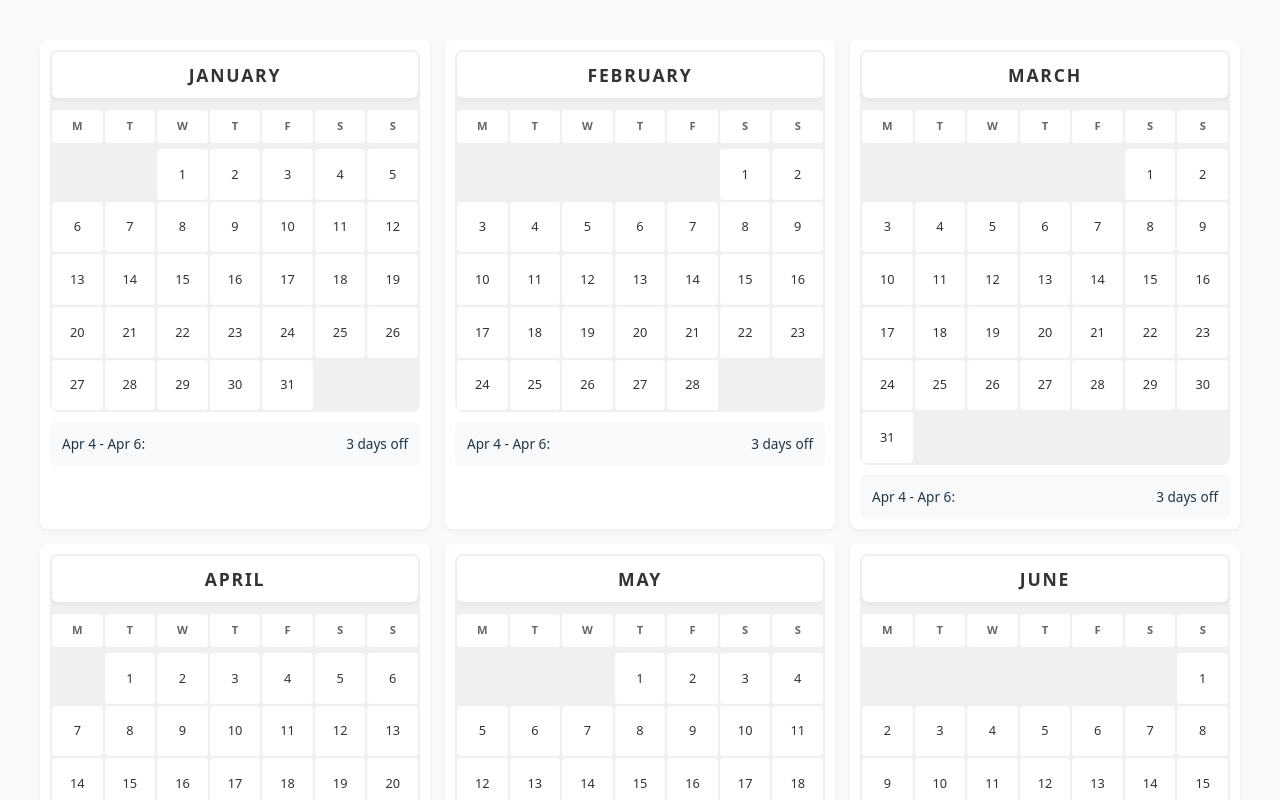
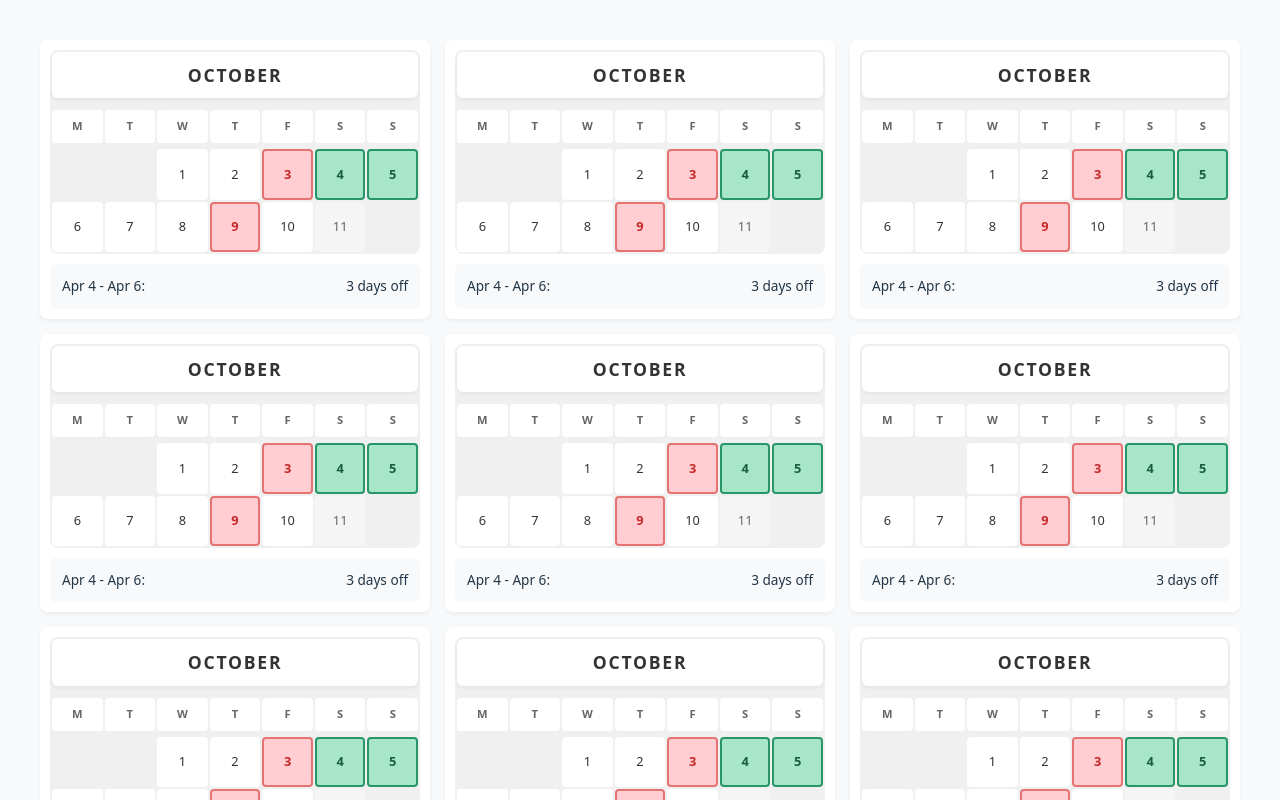
Before and after one commit to rabiibouhestine/max-days-off, a React (Vite) app: page / in a window 1280 px wide. Shown: the top 800 px of the page. Built offline with nearby package versions, Linux system fonts and the light colour scheme.

Commit message:
refactor calendar

```diff
--- a/src/components/Calendar.module.css
+++ b/src/components/Calendar.module.css
@@ -68,6 +68,29 @@
   cursor: default;
 }
 
+.day-weekend {
+  background-color: #f5f5f5;
+  color: #666;
+}
+
+.day-holiday {
+  background-color: #ffcdd2;
+  border: 2px solid #e57373;
+  color: #c62828;
+  font-weight: 700;
+}
+
+.day-pto {
+  background-color: #a8e6c9;
+  border: 2px solid #299669;
+  color: #1a5c42;
+  font-weight: 700;
+}
+
+.day-consecutive {
+  border: 2px solid #299669;
+}
+
 .consecutive-days-off {
   padding: 8px;
   background-color: #f8f9fa;
--- a/src/components/Calendar.tsx
+++ b/src/components/Calendar.tsx
@@ -1,39 +1,60 @@
 import styles from "./Calendar.module.css";
+
+type dayInfo = {
+  date: Date;
+  isConsecutive: boolean;
+  type: "regular" | "holiday" | "pto";
+  label: string;
+};
 
 type CalendarProps = {
   key: number;
-  month: number;
-  year: number;
+  daysInfo: dayInfo[];
 };
 
-export default function Calendar({ key, month, year }: CalendarProps) {
-  const daysInMonth: number = new Date(year, month, 0).getDate();
-  const firstWeekDay: number = new Date(
-    year + "-" + String(month).padStart(2, "0") + "-01"
-  ).getDay();
+export default function Calendar({ key }: CalendarProps) {
+  const firstWeekDay: number = daysInfo[0].date.getDay();
+  const month: string = daysInfo[0].date.toLocaleString("en-US", {
+    month: "long",
+  });
 
   const weekdays: string[] = ["M", "T", "W", "T", "F", "S", "S"];
-  const days: number[] = Array.from({ length: daysInMonth }, (_, i) => i + 1);
 
-  const months: string[] = [
-    "January",
-    "February",
-    "March",
-    "April",
-    "May",
-    "June",
-    "July",
-    "August",
-    "September",
-    "October",
-    "November",
-    "December",
-  ];
+  function getDayClass(dayInfo: dayInfo) {
+    const dayClasses = [styles["day"]];
+    const day = dayInfo.date.getDay();
+    if (day === 0 || day === 6) {
+      dayClasses.push(styles["day-weekend"]);
+    }
+    switch (dayInfo.type) {
+      case "holiday":
+        dayClasses.push(styles["day-holiday"]);
+        break;
+      case "pto":
+        dayClasses.push(styles["day-pto"]);
+        break;
+      default:
+        break;
+    }
+    if (dayInfo.isConsecutive) {
+      dayClasses.push(styles["day-consecutive"]);
+    }
+    return dayClasses.join(" ");
+  }
+
+  function getDayColStart(index: number, firstWeekDay: number) {
+    if (index != 0) return;
+    if (firstWeekDay == 0) {
+      return { gridColumnStart: 7 };
+    } else {
+      return { gridColumnStart: firstWeekDay };
+    }
+  }
 
   return (
     <div className={styles["calendar-container"]}>
       <div key={key} className={styles["calendar"]}>
-        <div className={styles["month"]}>{months[month - 1]}</div>
+        <div className={styles["month"]}>{month}</div>
 
         <div className={styles["weekdays"]}>
           {weekdays.map((day) => (
@@ -44,17 +65,13 @@ export default function Calendar({ key, month, year }: CalendarProps) {
         </div>
 
         <div className={styles["day-grid"]}>
-          {days.map((n, index) => (
+          {daysInfo.map((dayInfo, index) => (
             <div
-              key={n}
-              className={styles["day"]}
-              style={
-                index === 0
-                  ? { gridColumnStart: firstWeekDay === 0 ? 7 : firstWeekDay }
-                  : {}
-              }
+              key={dayInfo.date.toISOString()}
+              className={getDayClass(dayInfo)}
+              style={getDayColStart(index, firstWeekDay)}
             >
-              {n}
+              {dayInfo.date.getDate()}
             </div>
           ))}
         </div>
@@ -69,3 +86,72 @@ export default function Calendar({ key, month, year }: CalendarProps) {
     </div>
   );
 }
+
+const daysInfo: dayInfo[] = [
+  {
+    date: new Date("2025-10-01"),
+    isConsecutive: false,
+    type: "regular",
+    label: "",
+  },
+  {
+    date: new Date("2025-10-02"),
+    isConsecutive: false,
+    type: "regular",
+    label: "",
+  },
+  {
+    date: new Date("2025-10-03"),
+    isConsecutive: false,
+    type: "holiday",
+    label: "",
+  },
+  {
+    date: new Date("2025-10-04"),
+    isConsecutive: false,
+    type: "pto",
+    label: "",
+  },
+  {
+    date: new Date("2025-10-05"),
+    isConsecutive: false,
+    type: "pto",
+    label: "",
+  },
+  {
+    date: new Date("2025-10-06"),
+    isConsecutive: false,
+    type: "regular",
+    label: "",
+  },
+  {
+    date: new Date("2025-10-07"),
+    isConsecutive: false,
+    type: "regular",
+    label: "",
+  },
+  {
+    date: new Date("2025-10-08"),
+    isConsecutive: false,
+    type: "regular",
+    label: "",
+  },
+  {
+    date: new Date("2025-10-09"),
+    isConsecutive: false,
+    type: "holiday",
+    label: "",
+  },
+  {
+    date: new Date("2025-10-10"),
+    isConsecutive: false,
+    type: "regular",
+    label: "",
+  },
+  {
+    date: new Date("2025-10-11"),
+    isConsecutive: false,
+    type: "regular",
+    label: "",
+  },
+];
--- a/src/components/CalendarGrid.tsx
+++ b/src/components/CalendarGrid.tsx
@@ -7,7 +7,7 @@ export default function CalendarGrid() {
   return (
     <div className={styles["calendar-grid"]}>
       {months.map((month) => (
-        <Calendar key={month} month={month} year={2025} />
+        <Calendar key={month} daysInfo={[]} />
       ))}
     </div>
   );
```
